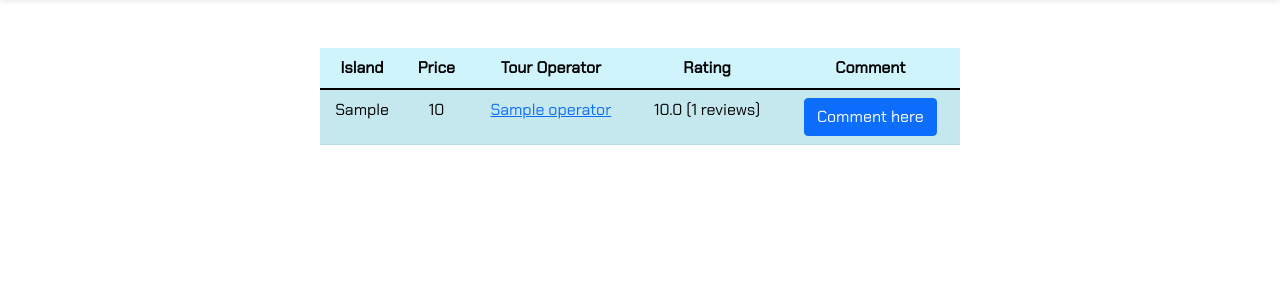
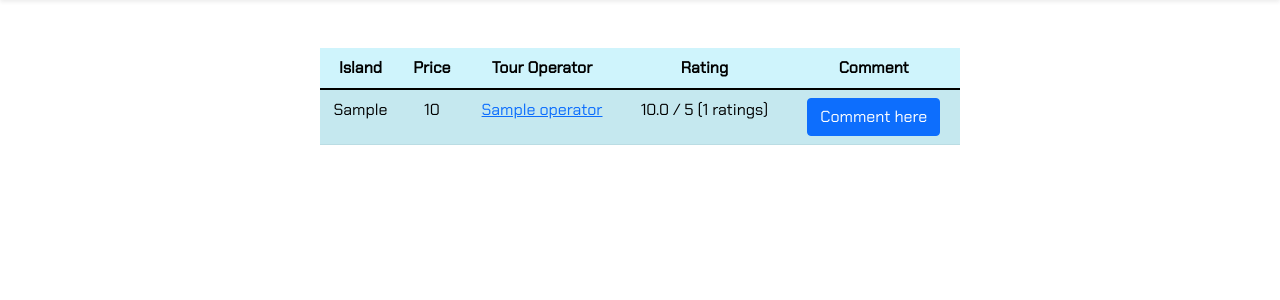
Before and after one commit to mlp-dw/comparOperator, a PHP site: the page made by destination.php in a window 1280 px wide. Shown: the part 56-356 px from the top of the page. Run offline with PHP 8.4, Linux system fonts and the light colour scheme; tables that the repository leaves empty or names only in its code hold one stand-in row (values such as "Sample post").

Commit message:
mardi soir small changes

```diff
--- a/destination.php
+++ b/destination.php
@@ -39,7 +39,7 @@
                     <?php
                         }
                     ?>
-                    <td><?=$operator->getGrade();?> (<?= $operator->getGradeCount();?> reviews)</td>
+                    <td><?=$operator->getGrade();?> / 5 (<?= $operator->getGradeCount();?> ratings)</td>
                     <td><button type="button" class="btn btn-primary" data-bs-toggle="modal" data-bs-target="#exampleModal<?=$destination->getTourOperatorId()?>" data-bs-whatever="@mdo">Comment here</button></td>
                 </tr>
             </tbody>
--- a/index.php
+++ b/index.php
@@ -14,7 +14,6 @@ foreach($showDestinations as $destination)
         <img src="<?=$destination->getImage();?>" class="card-img-top" alt="...">
         <div class="card-body">
             <div class="location">Destination : <?=$destination->getLocation();?></div>
-            <div class="price">Prix : <?=$destination->getPrice();?></div>
         </div>
     </div>
 </a>
```
